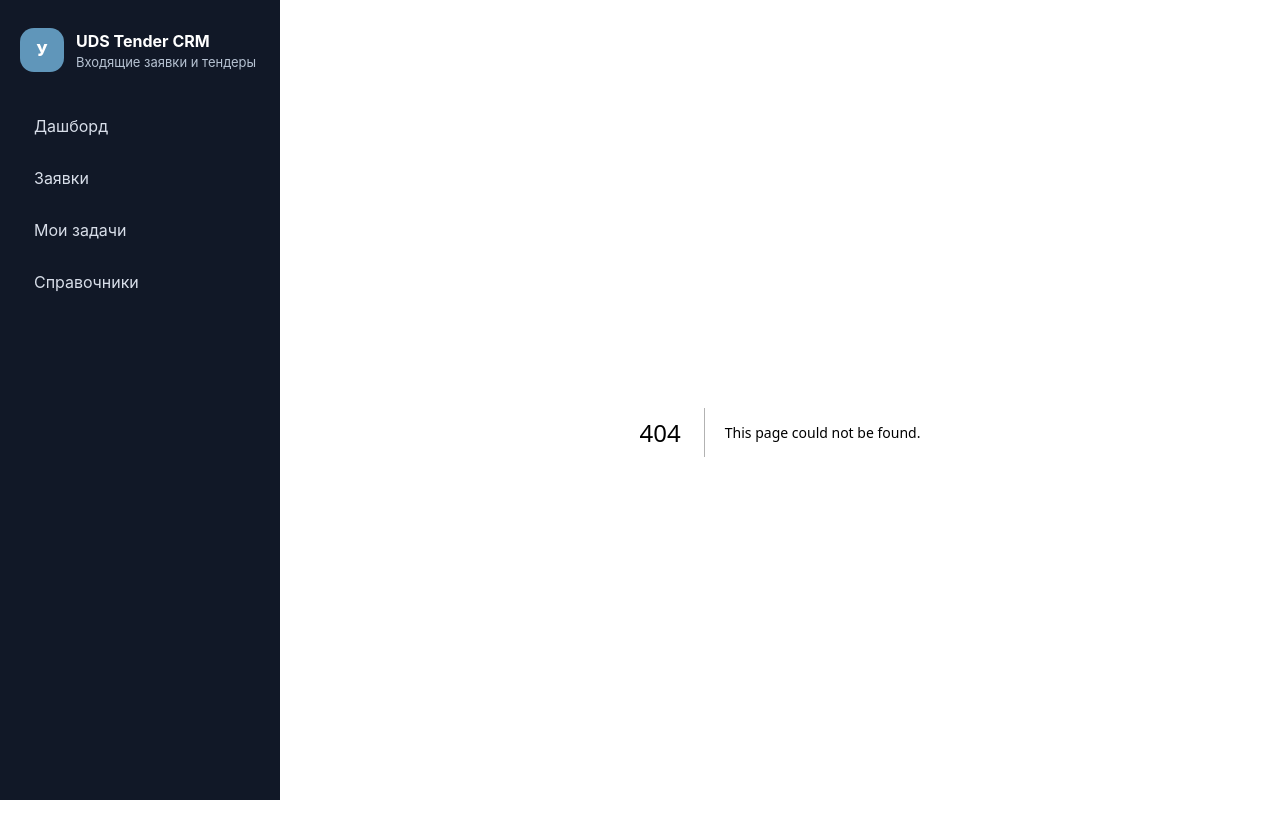
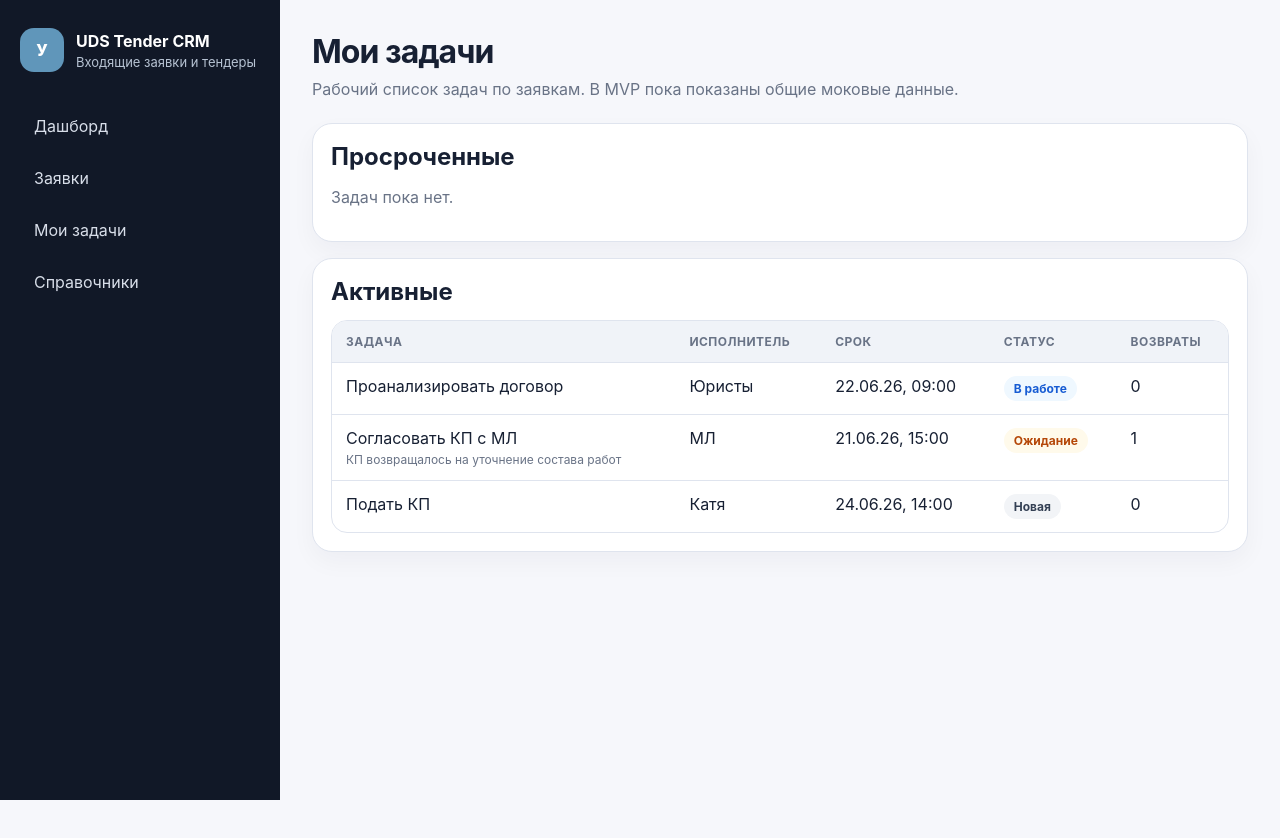
Before and after one commit to efimesupreme/uds-tender-crm, a Next.js app: page /tasks in a window 1280 px wide. Before the commit this address had no page. Shown: the top 838 px of the page. After the commit the page ends 800 px from the top, so only its background shows below. Built offline with nearby package versions, Linux system fonts and the light colour scheme.

Commit message:
Add tasks page

```diff
--- /dev/null
+++ b/app/tasks/page.tsx
@@ -0,0 +1,31 @@
+import { TaskList } from "@/components/TaskList";
+import { tasks } from "@/lib/mock-data";
+import { isTaskOverdue } from "@/lib/utils";
+
+export default function TasksPage() {
+  const overdueTasks = tasks.filter(isTaskOverdue);
+  const todayTasks = tasks.filter((task) => task.status !== "completed" && task.status !== "accepted" && task.status !== "canceled");
+
+  return (
+    <>
+      <header className="pageHeader">
+        <div>
+          <h1>Мои задачи</h1>
+          <p>Рабочий список задач по заявкам. В MVP пока показаны общие моковые данные.</p>
+        </div>
+      </header>
+
+      <section className="sectionStack">
+        <div className="card">
+          <h2>Просроченные</h2>
+          <TaskList tasks={overdueTasks} />
+        </div>
+
+        <div className="card">
+          <h2>Активные</h2>
+          <TaskList tasks={todayTasks} />
+        </div>
+      </section>
+    </>
+  );
+}
```
